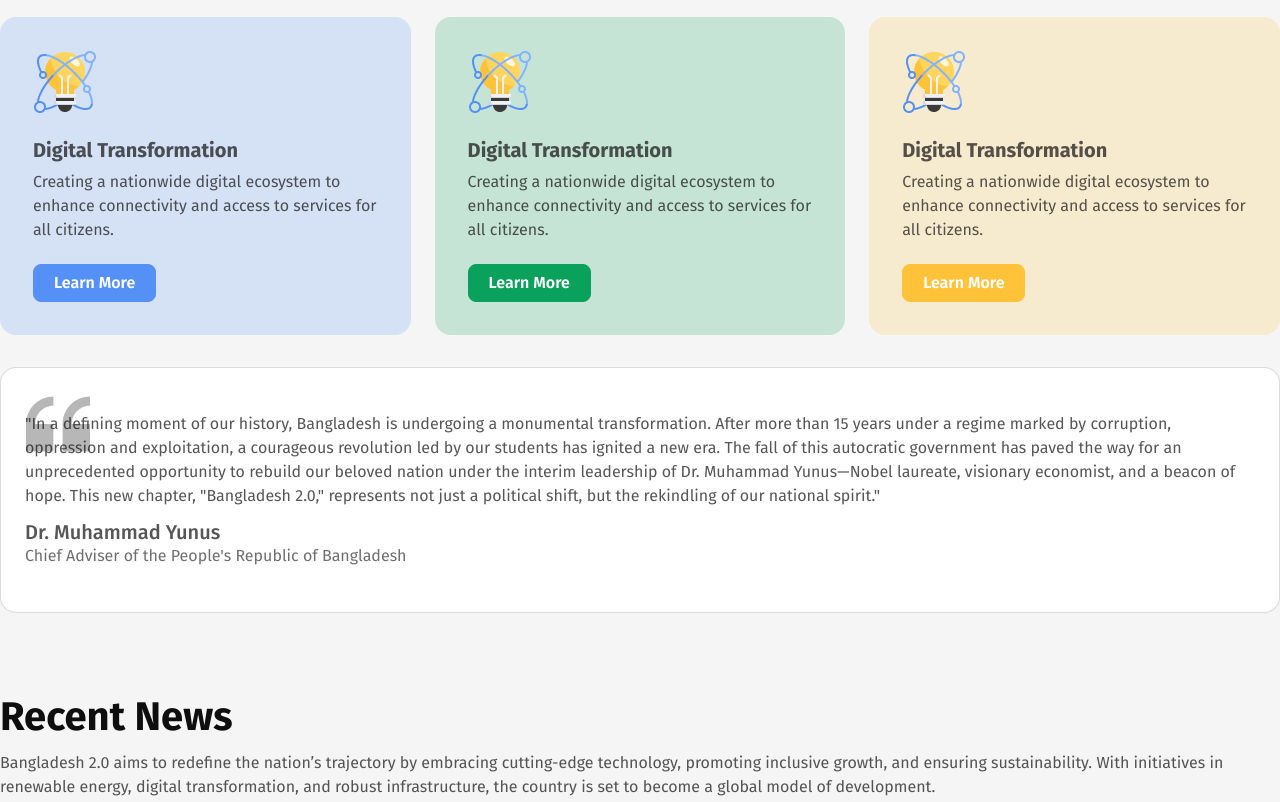
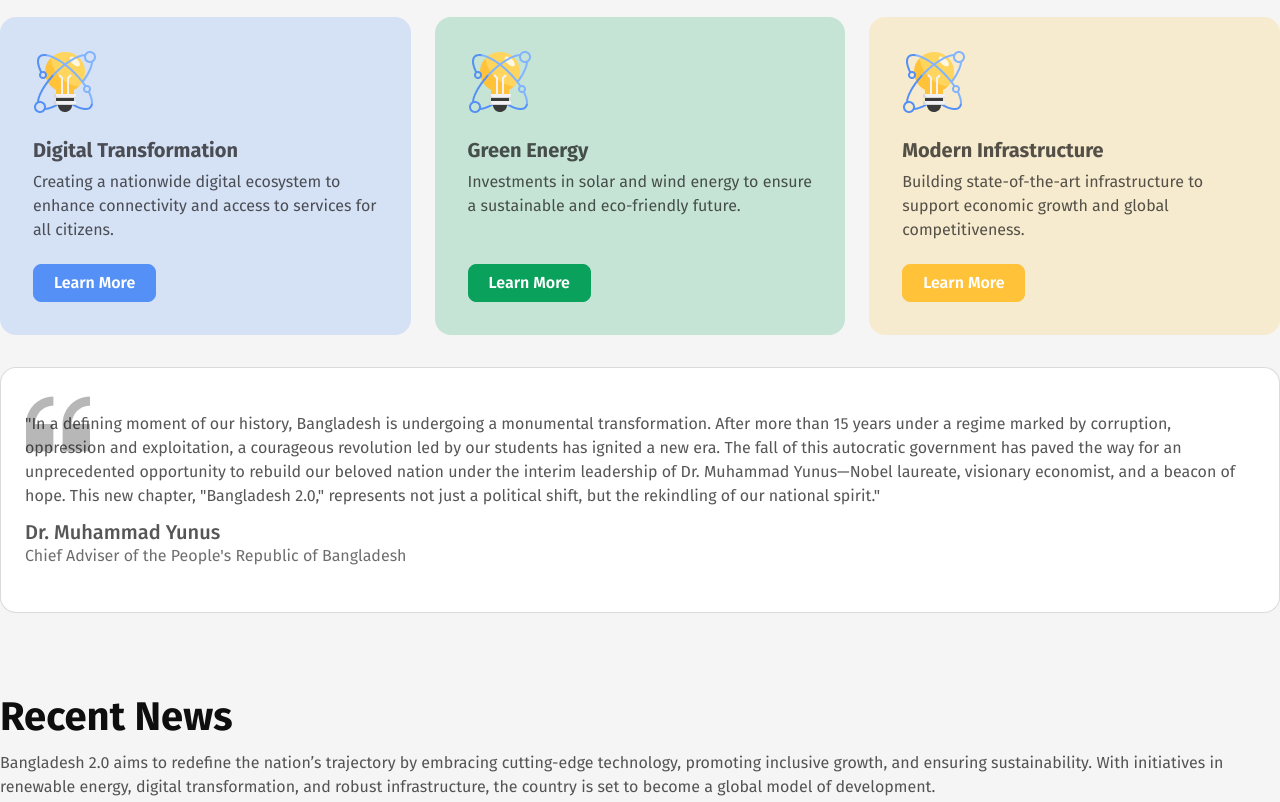
Before and after one commit to Namejone/b11-assignment-1, a plain HTML site: page index.html in a window 1280 px wide. Shown: the part 880-1682 px from the top of the page. Drawn offline with Linux system fonts and the light colour scheme.

Commit message:
Final Update released.

```diff
--- a/index.html
+++ b/index.html
@@ -103,10 +103,9 @@
                 <img src="imgs/card-icon.png" alt="card-icon">
               </div>
               <div class="vision-item__content">
-                <h4>Digital Transformation</h4>
+                <h4>Green Energy</h4>
                 <p>
-                  Creating a nationwide digital ecosystem to enhance connectivity and access to services for all
-                  citizens.
+                  Investments in solar and wind energy to ensure a sustainable and eco-friendly future.
                 </p>
                 <a href="" class="btn">Learn More</a>
               </div>
@@ -121,10 +120,9 @@
                 <img src="imgs/card-icon.png" alt="card-icon">
               </div>
               <div class="vision-item__content">
-                <h4>Digital Transformation</h4>
+                <h4>Modern Infrastructure</h4>
                 <p>
-                  Creating a nationwide digital ecosystem to enhance connectivity and access to services for all
-                  citizens.
+                  Building state-of-the-art infrastructure to support economic growth and global competitiveness.
                 </p>
                 <a href="" class="btn">Learn More</a>
               </div>
@@ -269,8 +267,6 @@
     </div>
     <!-- donate--end -->
 
-
-
     <!-- newsletter-area -->
     <section class="newsletter-area section-padding">
       <div class="container">
--- a/style.css
+++ b/style.css
@@ -189,8 +189,8 @@ h3 {
 
 .vision-item__content p {
   margin-bottom: 22px;
+  min-height: 72px;
 }
-
 
 .vision-item .btn {
   font-size: 16px;
@@ -485,6 +485,9 @@ input:focus {
   outline: none;
 }
 
+section.newsletter-area {
+  padding-bottom: 80px;
+}
 
 /* footer-css */
 
@@ -509,4 +512,5 @@ input:focus {
 
 footer.footer {
   padding: 18px 0px;
+  background-color: #fff;
 }
```
